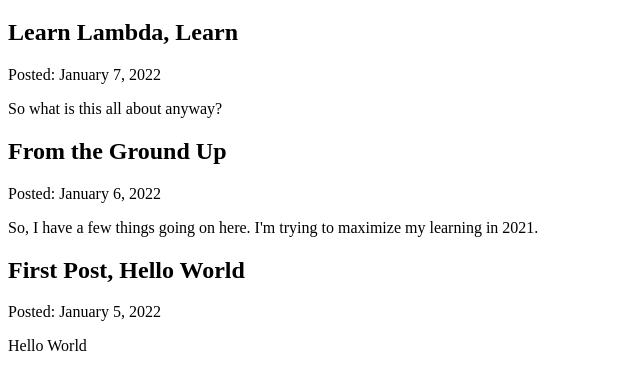
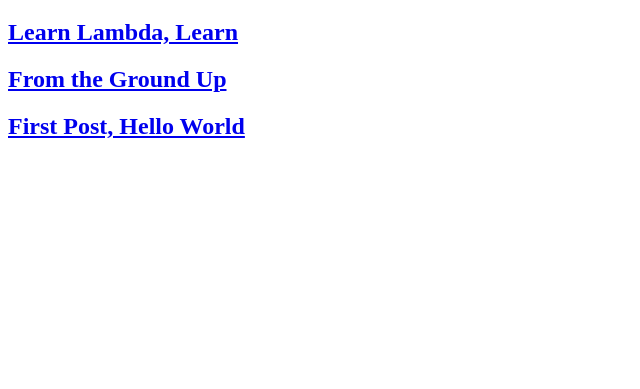
Before and after one commit to jamalhansen/learnlambdas, a Gatsby site: page /blog in a window 1280 px wide. Shown: the part 157-546 px from the top of the page, without its empty margins (0-640 px from the left). Built offline with nearby package versions, Linux system fonts and the light colour scheme; Gatsby itself is replaced by a stand-in of ours.

Commit message:
Finished Gatsby Tutorial part 6

```diff
--- a/src/pages/blog.js
+++ b/src/pages/blog/index.js
@@ -1,20 +1,17 @@
 import * as React from 'react'
-import { graphql } from 'gatsby'
-import { MDXRenderer } from 'gatsby-plugin-mdx'
-import Layout from '../components/layout'
+import { Link, graphql } from 'gatsby'
+import Layout from '../../components/layout'
 
 const BlogPage = ({ data }) => {
     return (
       <Layout pageTitle="My Blog Posts">
         {
           data.allMdx.nodes.map((node) => (
-            <article key={node.id}>
-              <h2>{node.frontmatter.title}</h2>
-              <p>Posted: {node.frontmatter.datePublished}</p>
-              <MDXRenderer>
-                {node.body}
-              </MDXRenderer>
-            </article>
+            <h2>
+              <Link to={`/blog/${node.slug}`}>
+                {node.frontmatter.title}
+              </Link>
+            </h2>
           ))
         }
       </Layout>
@@ -30,7 +27,7 @@ export const query = graphql`
           title
         }
         id
-        body
+        slug
       }
     }
   }
```
Also changed, not shown: src/pages/blog/{mdx.slug}.js (added, +29 -0 lines), blog/first-post.mdx (renamed from blog/2022-01-05-first-post.mdx), blog/from-the-ground-up.mdx (renamed from blog/2022-01-06-from-the-ground-up.mdx), blog/learn-lambda-learn.mdx (renamed from blog/2022-01-07-learn-lambda-learn.mdx).
